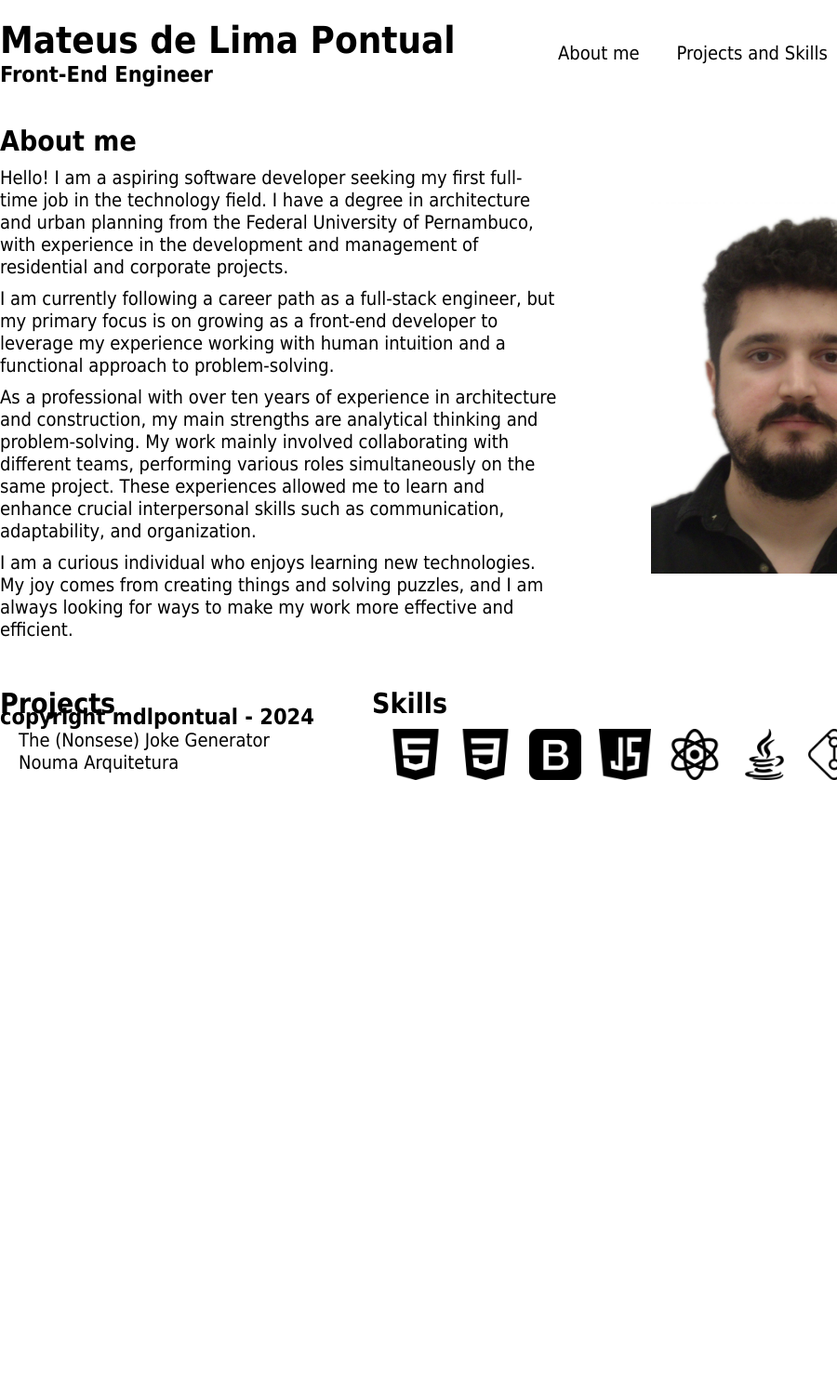
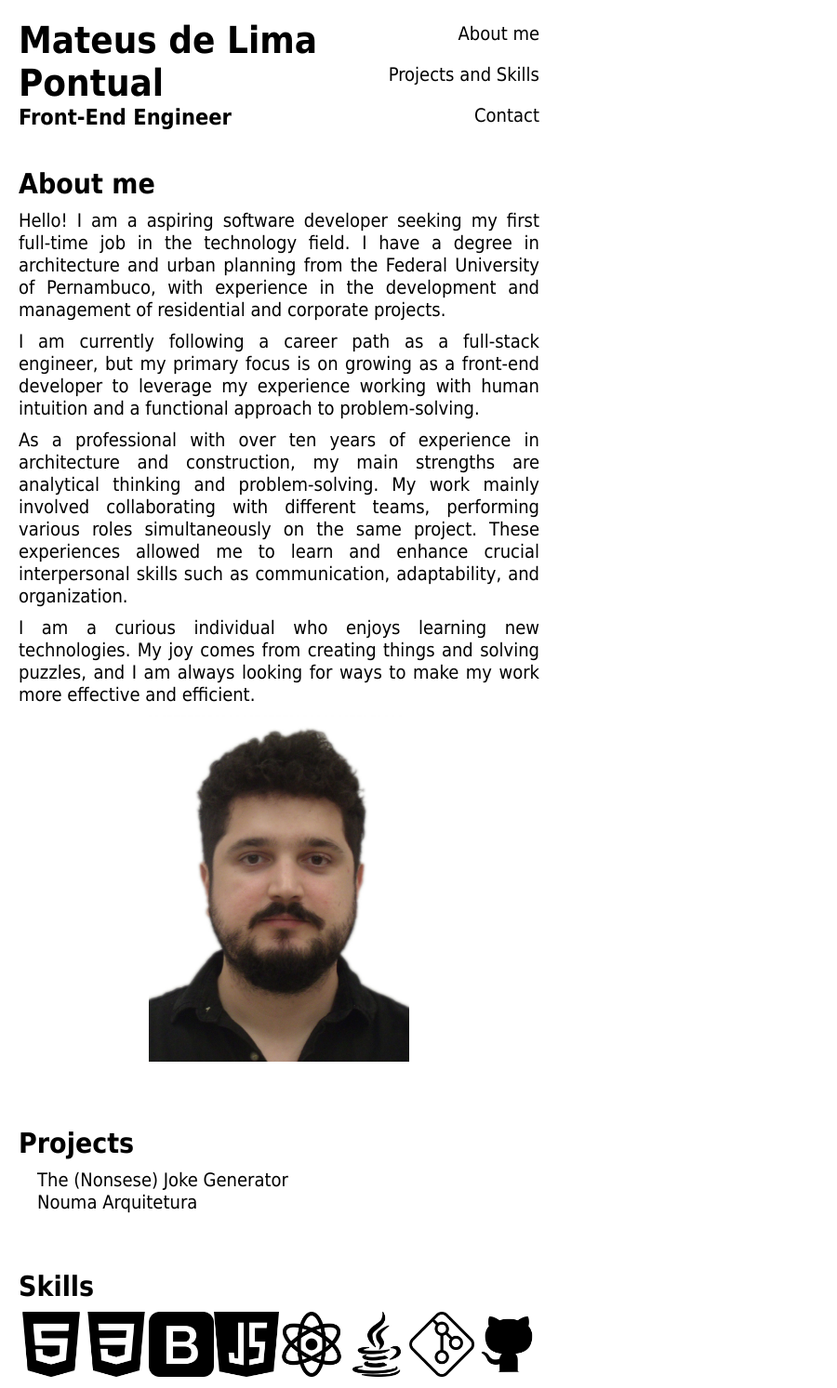
Before and after one commit to mdlpontual/My-first-Portfolio-Website, a plain HTML site: page index.html in a window 600 px wide. Shown: the top 1493 px of the page at 93% size, 900 px wide, since content can reach past the window. Before the commit the page ends 879 px from the top, so only its background shows below. Drawn offline with Linux system fonts and the light colour scheme; files that its build step writes are made by us from their sources.

Commit message:
finish style and screen-size responsiveness

```diff
--- a/index.html
+++ b/index.html
@@ -5,6 +5,8 @@
         <meta name="viewport" content="width=device-width, initial-scale=1.0">
         <title>My Portfolio Website</title>
         <link rel="stylesheet" href="../13_CC-PP_Portfolio-Website/resources/style.css">
+        <script src="../13_CC-PP_Portfolio-Website/script.js"></script>
+        <meta name="viewport" content="width=device-width, initial-scale=1">
     </head>
     <body>
         <header>
@@ -59,14 +61,14 @@
                     <div class="skills">
                         <h2>Skills</h2>
                         <figure>
-                            <img src="./resources/img/html-5-logotype.png" width="55px" height="55px">
-                            <img src="./resources/img/css-3.png" width="55px" height="55px">
-                            <img src="./resources/img/bootstrap.png" width="55px" height="55px">
-                            <img src="./resources/img/java-script.png" width="55px" height="55px">
-                            <img src="./resources/img/atom.png" width="55px" height="55px">
-                            <img src="./resources/img/java.png" width="55px" height="55px">
-                            <img src="./resources/img/git.png" width="55px" height="55px">
-                            <img src="./resources/img/github.png" width="55px" height="55px">
+                            <img src="./resources/img/html-5-logotype.png" width="55px">
+                            <img src="./resources/img/css-3.png" width="55px">
+                            <img src="./resources/img/bootstrap.png" width="55px">
+                            <img src="./resources/img/java-script.png" width="55px">
+                            <img src="./resources/img/atom.png" width="55px">
+                            <img src="./resources/img/java.png" width="55px">
+                            <img src="./resources/img/git.png" width="55px">
+                            <img src="./resources/img/github.png" width="55px">
                         </figure>
                     </div>
                 </div>
--- a/resources/style.css
+++ b/resources/style.css
@@ -10,13 +10,13 @@
 }
 
 html {
-    width: 1000px;
+    max-width: 1000px;
     font-family: Tahoma;
     font-size: 20px;
     margin: 0 auto;
 }
 
-/*HEADER------------------------------*/
+/*HEADER---------------------------------------------------------------------------------------------------------------*/
 
 header .container {
     width: 100%;
@@ -31,7 +31,9 @@ header .container {
     width: 100%;
     display: flex;
     flex-wrap: wrap;
-    justify-content: space-between;
+    justify-content: flex-end;
+    align-items: center;
+    gap: 20px;
     list-style: none;
 }
 
@@ -40,8 +42,9 @@ header .container {
     color: black;
 }
 
-/*MAIN------------------------------*/
-/*secOne------------*/
+
+/*MAIN---------------------------------------------------------------------------------------------------------------*/
+/*secOne------------------------------------------------------------------*/
 main #secOne .container {
     width: 100%;
     display: grid;
@@ -65,7 +68,7 @@ main figure img {
     width: 75%;
 }
 
-/*secTwo------------*/
+/*secTwo------------------------------------------------------------------*/
 main #secTwo .container {
     width: 100%;
     display: grid;
@@ -77,6 +80,7 @@ main #secTwo .container {
     list-style: none;
     margin-left: 20px;
     margin-top: 10px;
+    margin-bottom: 40px;
 }
 
 .projects ul li a {
@@ -86,18 +90,92 @@ main #secTwo .container {
 
 .skills figure {
     display: grid;
+    width: 100%;
     grid-template-columns: repeat(8, 1fr);
     margin-top: 10px;
 }
 
 .contact {
-    margin-top: 100px;
+    margin-top: 300px;
+    margin-bottom: 400px;
 }
 
-/*FOOTER------------------------------*/
+/*FOOTER---------------------------------------------------------------------------------------------------------------*/
 
 footer {
-    position: fixed;
     bottom: 0;
-    margin-bottom: 15px;
+    margin-top: 20px;
+    margin-bottom: 5px;
 }
+
+/*QUERIES---------------------------------------------------------------------------------------------------------------*/
+
+
+@media only screen and (max-width: 600px) {
+    html {
+        padding-left: 20px;
+        padding-right: 20px;
+    }
+    main #secOne .container {
+        grid-template-columns: 100%;
+        grid-template-rows: 69% 31%;
+        justify-items: center;
+        text-align: justify;
+    }
+    main figure {
+        width: 50%;
+        justify-items: center;
+        align-content: center;
+    }
+    main figure img {
+        width: 100%;
+    }
+    main #secTwo .container {
+        grid-template-columns: 100%;
+        grid-template-rows: 50% 50%;
+    }
+    .projects {
+        margin-top: 30px;
+    }
+    .skills {
+        margin-top: 30px;
+    }
+}
+
+@media only screen and (min-width: 600px) and (max-width: 768px) {
+    html {
+        padding-left: 20px;
+        padding-right: 20px;
+    }
+    main #secOne .container {
+        grid-template-columns: 100%;
+        grid-template-rows: 69% 31%;
+        justify-items: center;
+        text-align: justify;
+    }
+    main figure {
+        width: 50%;
+        justify-items: center;
+        align-content: end;
+    }
+    main figure img {
+        width: 100%;
+    }
+    main #secTwo .container {
+        grid-template-columns: 100%;
+        grid-template-rows: 50% 50%;
+    }
+    .projects {
+        margin-top: 30px;
+    }
+    .skills {
+        margin-top: 30px;
+    }
+}
+
+@media only screen and (min-width: 600px) and (max-width: 1024px) {
+    html {
+        padding-left: 20px;
+        padding-right: 20px;
+    }
+}
```
Also changed, not shown: contact.html (+2 -0 lines).
